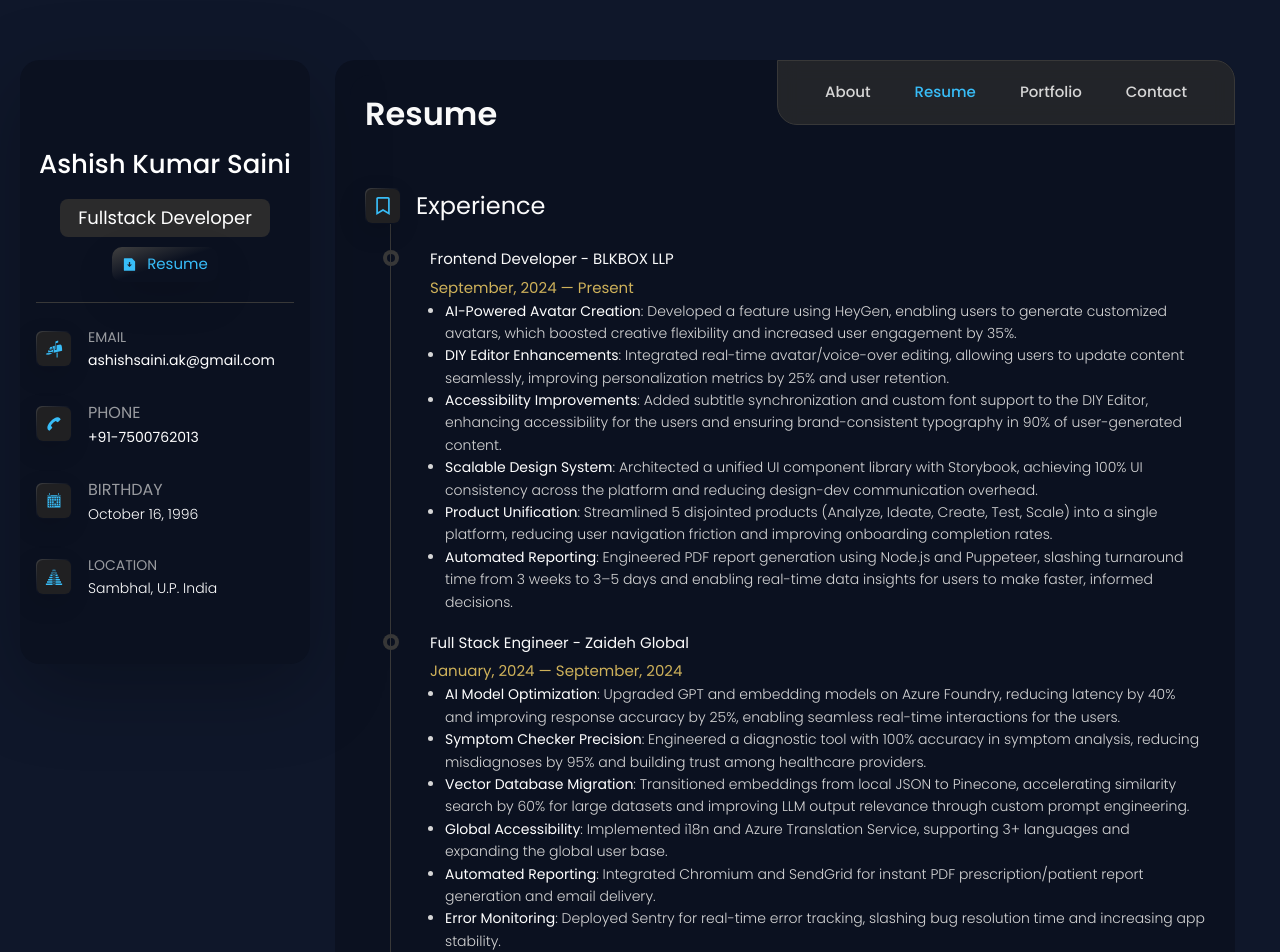
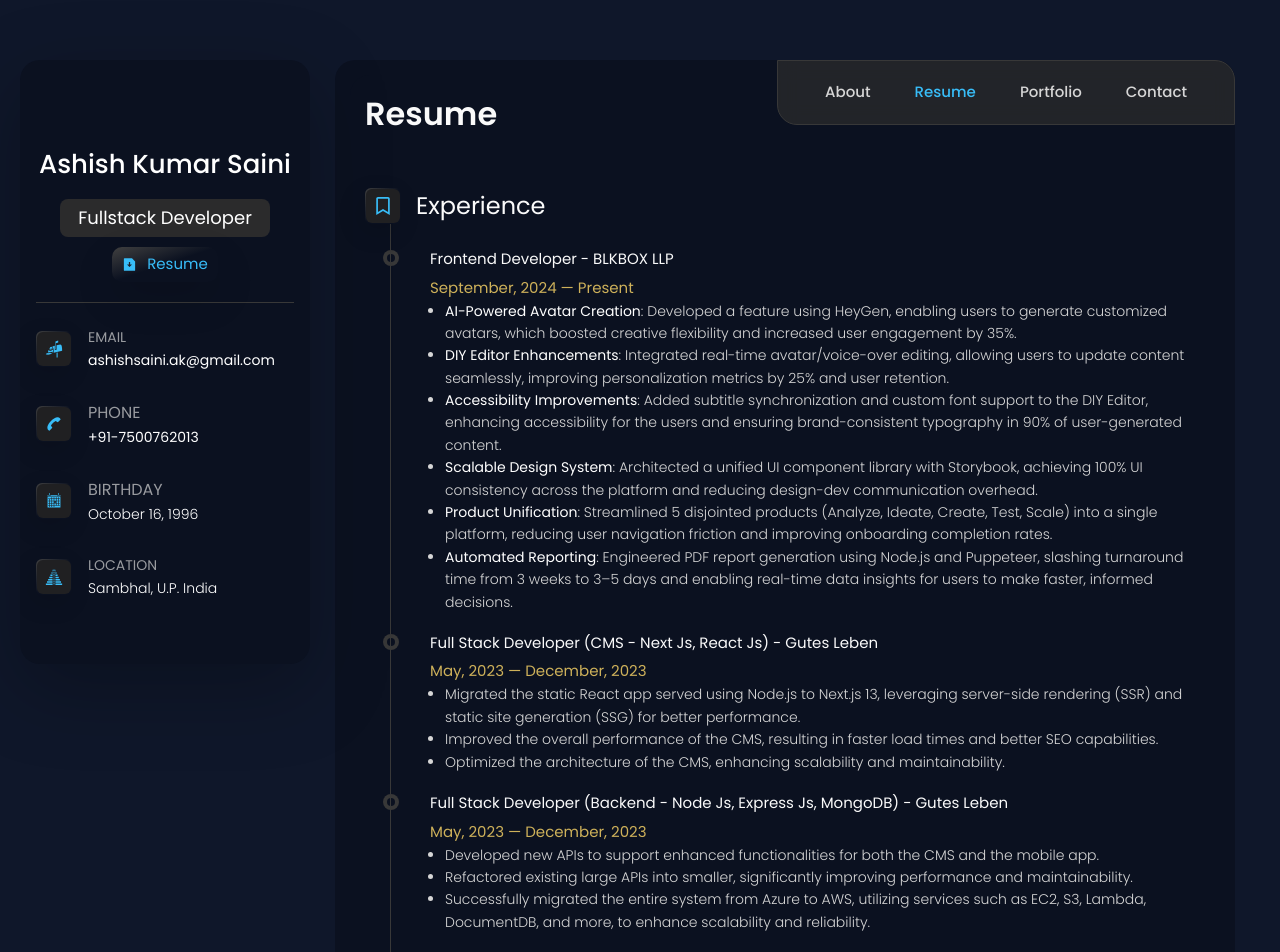
Before and after one commit to ashish8796/personal-website, a React (Vite) app: page /resume in a window 1280 px wide. Shown: the top 952 px of the page. Built offline with nearby package versions, Linux system fonts and the light colour scheme; what remarkable would draw is missing.

Commit message:
updated experience

```diff
--- a/src/pages/Resume/Resume.jsx
+++ b/src/pages/Resume/Resume.jsx
@@ -17,20 +17,20 @@ const experience = [
     ],
     links: [],
   },
-  {
-    title: "Full Stack Engineer - Zaideh Global",
-    date: "January, 2024 — September, 2024",
-    description: [
-      "AI Model Optimization: Upgraded GPT and embedding models on Azure Foundry, reducing latency by 40% and improving response accuracy by 25%, enabling seamless real-time interactions for the users.",
-      "Symptom Checker Precision: Engineered a diagnostic tool with 100% accuracy in symptom analysis, reducing misdiagnoses by 95% and building trust among healthcare providers.",
-      "Vector Database Migration: Transitioned embeddings from local JSON to Pinecone, accelerating similarity search by 60% for large datasets and improving LLM output relevance through custom prompt engineering.",
-      "Global Accessibility: Implemented i18n and Azure Translation Service, supporting 3+ languages and expanding the global user base.",
-      "Automated Reporting: Integrated Chromium and SendGrid for instant PDF prescription/patient report generation and email delivery.",
-      "Error Monitoring: Deployed Sentry for real-time error tracking, slashing bug resolution time and increasing app stability.",
-      "Security Upgrades: Modernized legacy Azure/OpenAI packages, eliminating 100% of critical security loopholes and improving API performance by 30%.",
-    ],
-    links: [],
-  },
+  // {
+  //   title: "Full Stack Engineer - Zaideh Global",
+  //   date: "January, 2024 — September, 2024",
+  //   description: [
+  //     "AI Model Optimization: Upgraded GPT and embedding models on Azure Foundry, reducing latency by 40% and improving response accuracy by 25%, enabling seamless real-time interactions for the users.",
+  //     "Symptom Checker Precision: Engineered a diagnostic tool with 100% accuracy in symptom analysis, reducing misdiagnoses by 95% and building trust among healthcare providers.",
+  //     "Vector Database Migration: Transitioned embeddings from local JSON to Pinecone, accelerating similarity search by 60% for large datasets and improving LLM output relevance through custom prompt engineering.",
+  //     "Global Accessibility: Implemented i18n and Azure Translation Service, supporting 3+ languages and expanding the global user base.",
+  //     "Automated Reporting: Integrated Chromium and SendGrid for instant PDF prescription/patient report generation and email delivery.",
+  //     "Error Monitoring: Deployed Sentry for real-time error tracking, slashing bug resolution time and increasing app stability.",
+  //     "Security Upgrades: Modernized legacy Azure/OpenAI packages, eliminating 100% of critical security loopholes and improving API performance by 30%.",
+  //   ],
+  //   links: [],
+  // },
   {
     title: "Full Stack Developer (CMS - Next Js, React Js) - Gutes Leben",
     date: "May, 2023 — December, 2023",
```
Also changed, not shown: 1 other file (tests, documents, lock files or other folders).
